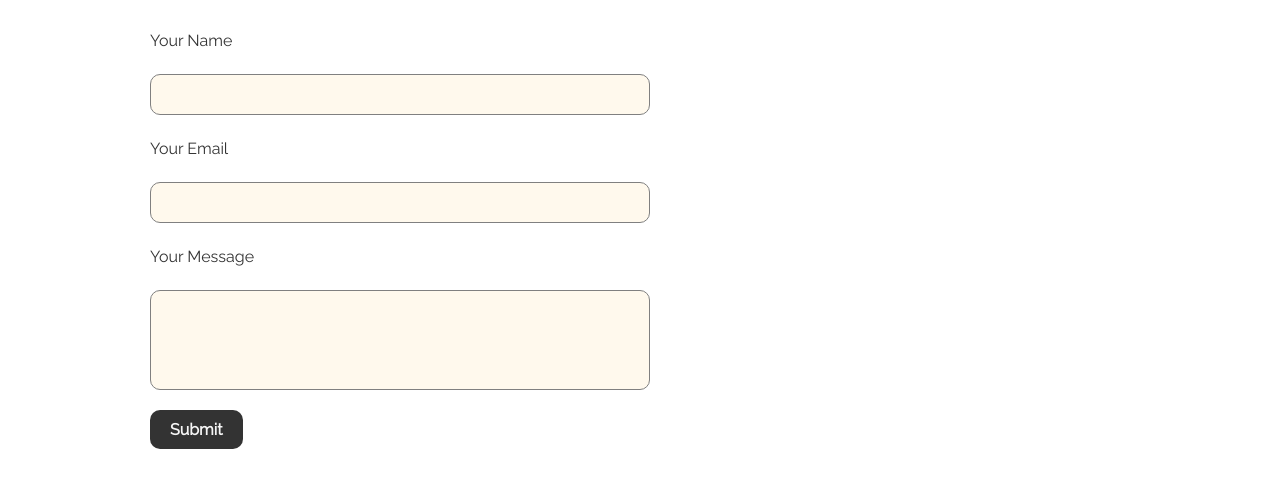
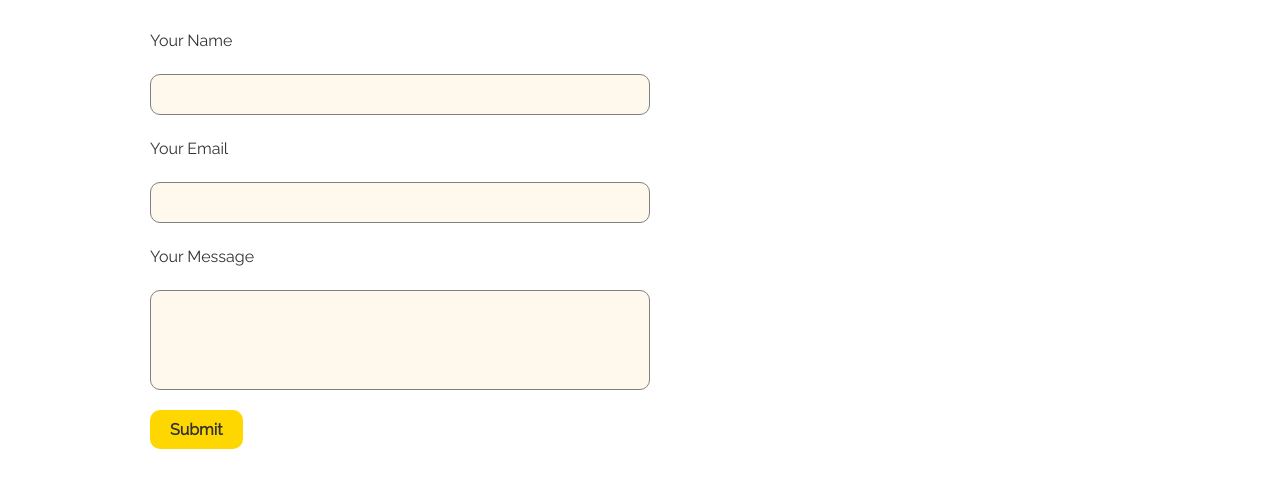
Before and after one commit to StanleyNdunwere/sample-hotel-ui, a plain HTML site: page contact.html in a window 1280 px wide. In both pictures the pointer is over the button "Submit". Shown: the part 235-731 px from the top of the page. Drawn offline with Linux system fonts and the light colour scheme; a web font is replaced by a local one.

Commit message:
modified submit button

```diff
--- a/css/style.css
+++ b/css/style.css
@@ -352,6 +352,11 @@ p {
   font-weight: bold;
   margin-top:20px;
 }
+.form-div button:hover{
+    color:#333;
+    font-weight: bolder;
+    background-color:gold;
+}
 
 #features-c {
   height: 180px;
```
